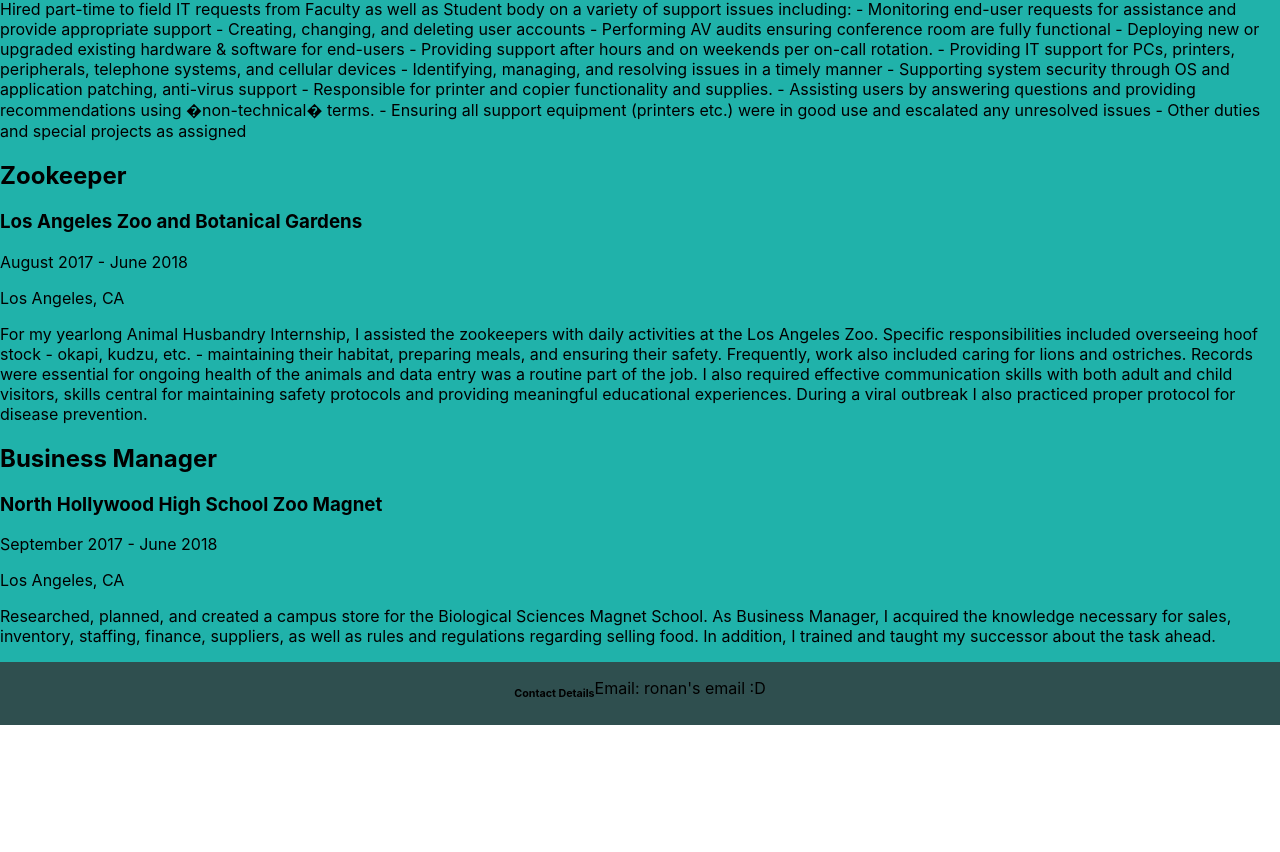
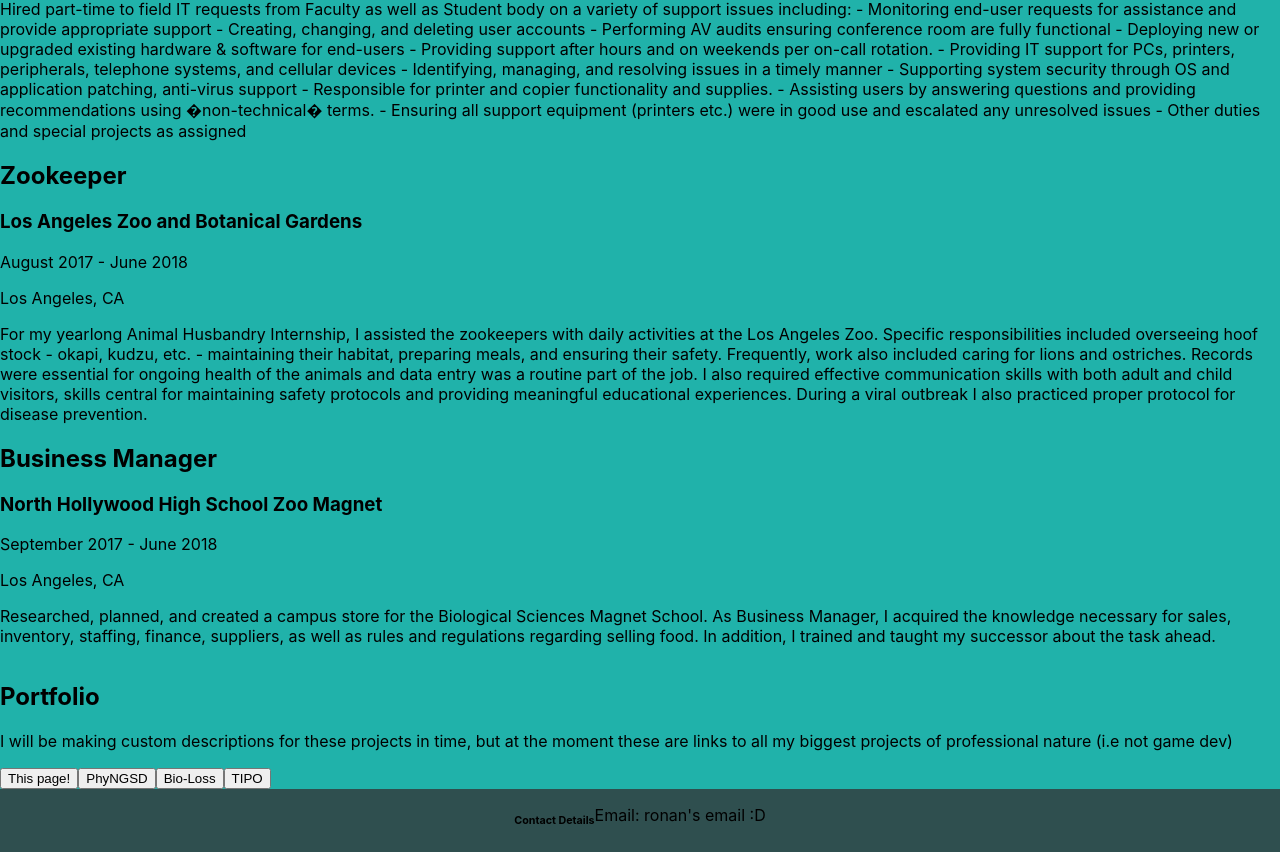
Before and after one commit to RonanGW/WolfGrove, a React (Create React App) app: page / in a window 1280 px wide. Shown: the part 2206-3058 px from the top of the page. Before the commit the page ends 2931 px from the top, so only its background shows below. Built offline with nearby package versions, Linux system fonts and the light colour scheme.

Commit message:
Added a portfolio section

```diff
--- a/src/App.js
+++ b/src/App.js
@@ -5,6 +5,7 @@
 import Education from './Education.js';
 import Resume from './Resume';
 import Footer from './Footer.js';
+import Portfolio from './Portfolio';
 
 class App extends Component {
     render() {
@@ -18,6 +19,7 @@
                 <Bio />
                 <Education />
                 <Resume />
+                <Portfolio />
                 <Footer />
             </div>
         );
--- /dev/null
+++ b/src/Portfolio.js
@@ -0,0 +1,24 @@
+import React, { Component } from 'react';
+import './App.css';
+
+class Portfolio extends Component {
+
+    Redirect = (link) => {
+        window.location.assign(link);
+    }
+
+    render() {
+        return (
+            <div className="Portfolio">
+                <h2>Portfolio</h2>
+                <p>I will be making custom descriptions for these projects in time, but at the moment these are links to all my biggest projects of professional nature (i.e not game dev)</p>
+                <button onClick={this.Redirect.bind(this, "")}>This page!</button>
+                <button onClick={this.Redirect.bind(this, "https://github.com/pcdslab/PHYNGSD")}>PhyNGSD</button>
+                <button onClick={this.Redirect.bind(this, "https://github.com/langstonhowley/seminar-webpage")}>Bio-Loss</button>
+                <button onClick={this.Redirect.bind(this, "https://github.com/GenesisMM/TIPO")}>TIPO</button>
+            </div>
+        );
+    }
+}
+
+export default Portfolio;
```
